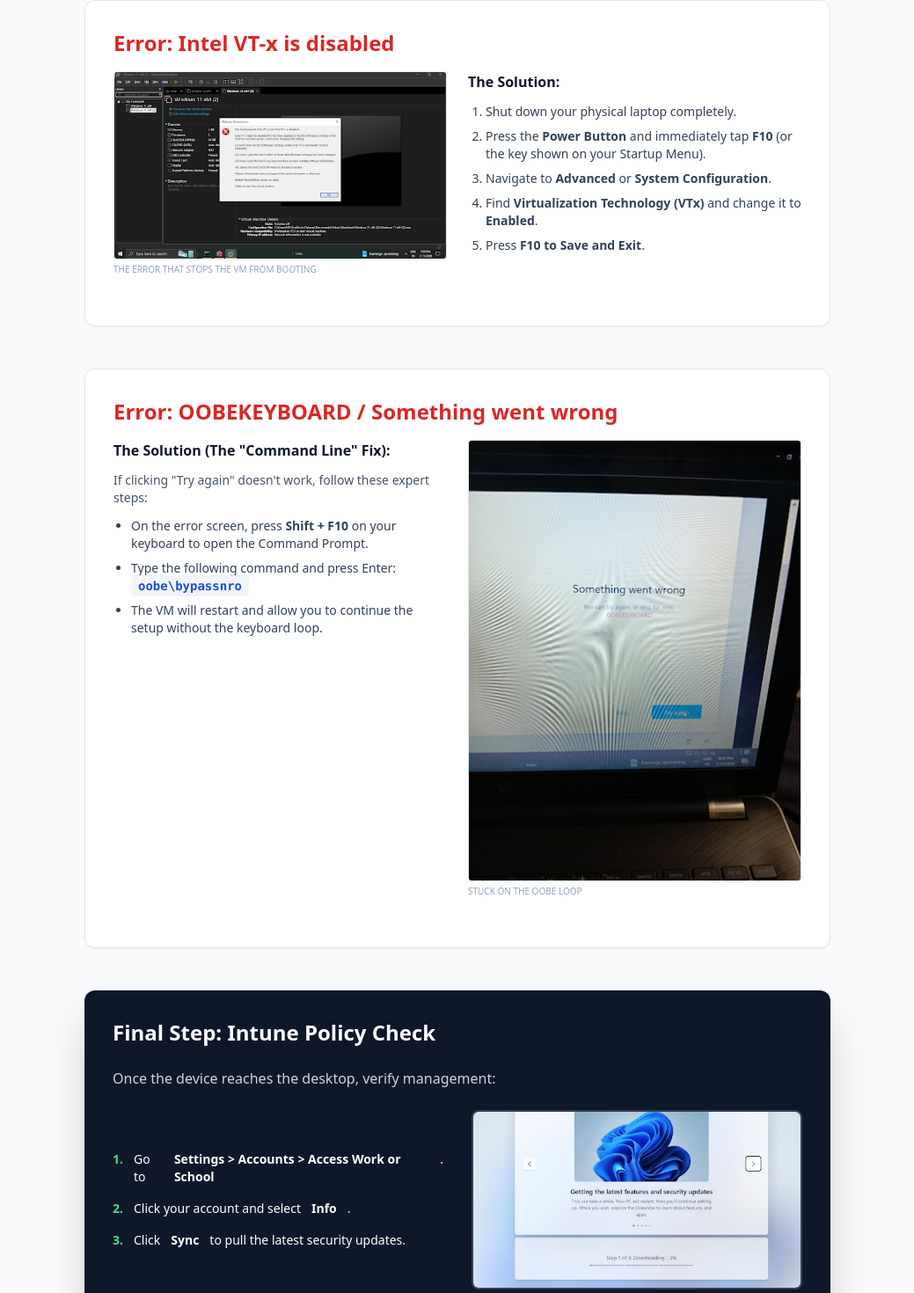
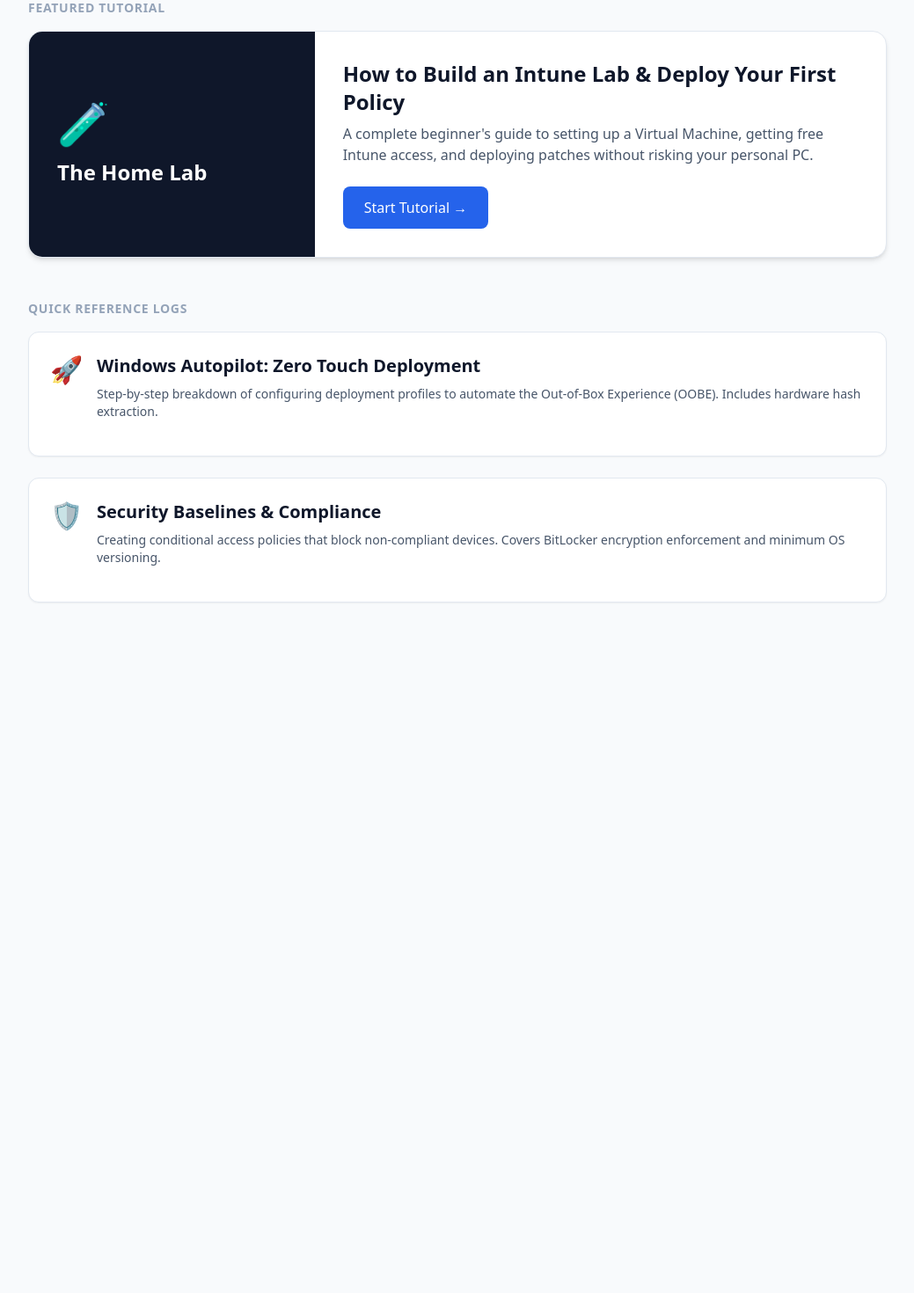
Before and after one commit to Sindhuja16-coder/my-sysadmin-portfolio, a Next.js app in the folder frontend/: page /blog/intune-vm-setup in a window 1280 px wide. Shown: the part 322-1792 px from the top of the page at 88% size, without its empty margins (120-1159 px from the left). After the commit the page ends 1055 px from the top, so only its background shows below. Built offline with nearby package versions, Linux system fonts and the light colour scheme.

Commit message:
Fixed Navbar import path

```diff
--- a/frontend/src/app/blog/intune-vm-setup/page.tsx
+++ b/frontend/src/app/blog/intune-vm-setup/page.tsx
@@ -1,92 +1,80 @@
 import Navbar from "../../components/Navbar";
 import Link from "next/link";
-import Image from "next/image";
 
-export default function IntuneLabGuide() {
+export default function Blog() {
   return (
     <div className="min-h-screen bg-slate-50 font-sans text-slate-900">
       <Navbar />
 
-      <main className="max-w-4xl mx-auto px-6 py-12">
-        <div className="mb-6">
-          <Link href="/blog" className="text-blue-600 hover:underline font-medium">← Back to Knowledge Hub</Link>
+      <main className="max-w-5xl mx-auto px-6 py-12">
+
+        {/* HEADER */}
+        <div className="mb-12 text-center">
+          <span className="bg-purple-100 text-purple-800 text-sm font-bold px-3 py-1 rounded-full">
+            KNOWLEDGE BASE
+          </span>
+          <h1 className="text-4xl font-bold mt-4 mb-4">Intune Engineering Logs</h1>
+          <p className="text-slate-600 max-w-2xl mx-auto">
+            A collection of technical guides, troubleshooting notes, and configuration standards for Microsoft Endpoint Manager (Intune).
+          </p>
         </div>
 
-        <div className="mb-10 border-b border-slate-200 pb-8 text-center">
-          <h1 className="text-3xl md:text-4xl font-bold mt-4 mb-2">Technical Guide: Fixing Intune Lab Errors</h1>
-          <p className="text-slate-600 italic">Documentation of the exact steps taken to resolve virtualization and enrollment blocks.</p>
+        {/* FEATURED GUIDE (NEW!) */}
+        <div className="mb-12">
+           <h2 className="text-sm font-bold text-slate-400 uppercase tracking-wider mb-4">Featured Tutorial</h2>
+           <div className="bg-white rounded-2xl shadow-md border border-slate-200 overflow-hidden flex flex-col md:flex-row hover:shadow-lg transition-shadow">
+             <div className="bg-slate-900 text-white p-8 md:w-1/3 flex flex-col justify-center">
+               <div className="text-5xl mb-4">🧪</div>
+               <h3 className="text-2xl font-bold">The Home Lab</h3>
+             </div>
+             <div className="p-8 md:w-2/3">
+               <h3 className="text-2xl font-bold text-slate-900 mb-2">How to Build an Intune Lab & Deploy Your First Policy</h3>
+               <p className="text-slate-600 mb-6">
+                 A complete beginner's guide to setting up a Virtual Machine, getting free Intune access, and deploying patches without risking your personal PC.
+               </p>
+               <Link href="/blog/intune-vm-setup" className="inline-block bg-blue-600 text-white px-6 py-3 rounded-lg font-medium hover:bg-blue-700 transition-colors">
+                 Start Tutorial →
+               </Link>
+             </div>
+           </div>
         </div>
 
-        <div className="space-y-12">
+        {/* EXISTING DOCS GRID */}
+        <h2 className="text-sm font-bold text-slate-400 uppercase tracking-wider mb-4">Quick Reference Logs</h2>
+        <div className="space-y-6">
 
-          {/* ERROR 1: BIOS/VT-x */}
-          <section className="bg-white p-8 rounded-xl shadow-sm border border-slate-200">
-            <h2 className="text-2xl font-bold mb-4 text-red-600">Error: Intel VT-x is disabled</h2>
-            <div className="flex flex-col md:flex-row gap-6 mb-6">
-              <div className="md:w-1/2">
-                {/* Make sure this image exists in public/images/ */}
-                <Image src="/images/vm-error.png" alt="Intel VT-x error" width={400} height={250} className="rounded border shadow-sm" />
-                <p className="text-[10px] text-slate-400 mt-1 uppercase">The error that stops the VM from booting</p>
-              </div>
-              <div className="md:w-1/2 space-y-3">
-                <h3 className="font-bold">The Solution:</h3>
-                <ol className="list-decimal pl-5 text-sm space-y-2 text-slate-700">
-                  <li>Shut down your physical laptop completely.</li>
-                  <li>Press the <strong>Power Button</strong> and immediately tap <strong>F10</strong> (or the key shown on your Startup Menu).</li>
-                  <li>Navigate to <strong>Advanced</strong> or <strong>System Configuration</strong>.</li>
-                  <li>Find <strong>Virtualization Technology (VTx)</strong> and change it to <strong>Enabled</strong>.</li>
-                  <li>Press <strong>F10 to Save and Exit</strong>.</li>
-                </ol>
+          {/* Doc 1: Autopilot */}
+          <article className="bg-white p-6 rounded-xl shadow-sm border border-slate-200 hover:border-purple-300 transition-colors">
+            <div className="flex gap-4 items-start">
+              <div className="text-3xl shrink-0">🚀</div>
+              <div>
+                <h2 className="text-xl font-bold text-slate-900 mb-2">
+                  Windows Autopilot: Zero Touch Deployment
+                </h2>
+                <p className="text-slate-600 text-sm mb-4">
+                  Step-by-step breakdown of configuring deployment profiles to automate the Out-of-Box Experience (OOBE). Includes hardware hash extraction.
+                </p>
               </div>
             </div>
-          </section>
+          </article>
 
-          {/* ERROR 2: OOBE KEYBOARD */}
-          <section className="bg-white p-8 rounded-xl shadow-sm border border-slate-200">
-            <h2 className="text-2xl font-bold mb-4 text-red-600">Error: OOBEKEYBOARD / Something went wrong</h2>
-            <div className="flex flex-col md:flex-row gap-6 mb-6">
-              <div className="md:w-1/2 space-y-3 order-2 md:order-1">
-                <h3 className="font-bold">The Solution (The "Command Line" Fix):</h3>
-                <p className="text-sm text-slate-600">If clicking "Try again" doesn't work, follow these expert steps:</p>
-                <ul className="list-disc pl-5 text-sm space-y-2 text-slate-700">
-                  <li>On the error screen, press <strong>Shift + F10</strong> on your keyboard to open the Command Prompt.</li>
-                  <li>Type the following command and press Enter: <br/> <code className="bg-slate-100 px-2 py-1 rounded text-blue-700 font-bold">oobe\bypassnro</code></li>
-                  <li>The VM will restart and allow you to continue the setup without the keyboard loop.</li>
-                </ul>
-              </div>
-              <div className="md:w-1/2 order-1 md:order-2">
-                <Image src="/images/oobe-error.png" alt="OOBE Keyboard error" width={400} height={250} className="rounded border shadow-sm" />
-                <p className="text-[10px] text-slate-400 mt-1 uppercase">Stuck on the OOBE loop</p>
+          {/* Doc 2: Compliance */}
+          <article className="bg-white p-6 rounded-xl shadow-sm border border-slate-200 hover:border-purple-300 transition-colors">
+            <div className="flex gap-4 items-start">
+              <div className="text-3xl shrink-0">🛡️</div>
+              <div>
+                <h2 className="text-xl font-bold text-slate-900 mb-2">
+                  Security Baselines & Compliance
+                </h2>
+                <p className="text-slate-600 text-sm mb-4">
+                  Creating conditional access policies that block non-compliant devices. Covers BitLocker encryption enforcement and minimum OS versioning.
+                </p>
               </div>
             </div>
-          </section>
-
-          {/* FINAL MANAGEMENT PROCESS */}
-          <section className="bg-slate-900 text-white p-8 rounded-xl shadow-2xl">
-            <h2 className="text-2xl font-bold mb-6">Final Step: Intune Policy Check</h2>
-            <p className="mb-6 text-slate-300">Once the device reaches the desktop, verify management:</p>
-            <div className="grid md:grid-cols-2 gap-8 items-center">
-              <ul className="space-y-4 text-sm">
-                <li className="flex gap-3">
-                  <span className="text-green-400 font-bold">1.</span>
-                  Go to <strong>Settings &gt; Accounts &gt; Access Work or School</strong>.
-                </li>
-                <li className="flex gap-3">
-                  <span className="text-green-400 font-bold">2.</span>
-                  Click your account and select <strong>Info</strong>.
-                </li>
-                <li className="flex gap-3">
-                  <span className="text-green-400 font-bold">3.</span>
-                  Click <strong>Sync</strong> to pull the latest security updates.
-                </li>
-              </ul>
-              <div className="border-2 border-slate-700 rounded-lg overflow-hidden">
-                <Image src="/images/win-success.png" alt="Success screen" width={400} height={250} className="w-full" />
-              </div>
-            </div>
-          </section>
+          </article>
 
         </div>
+
       </main>
     </div>
   );
```
